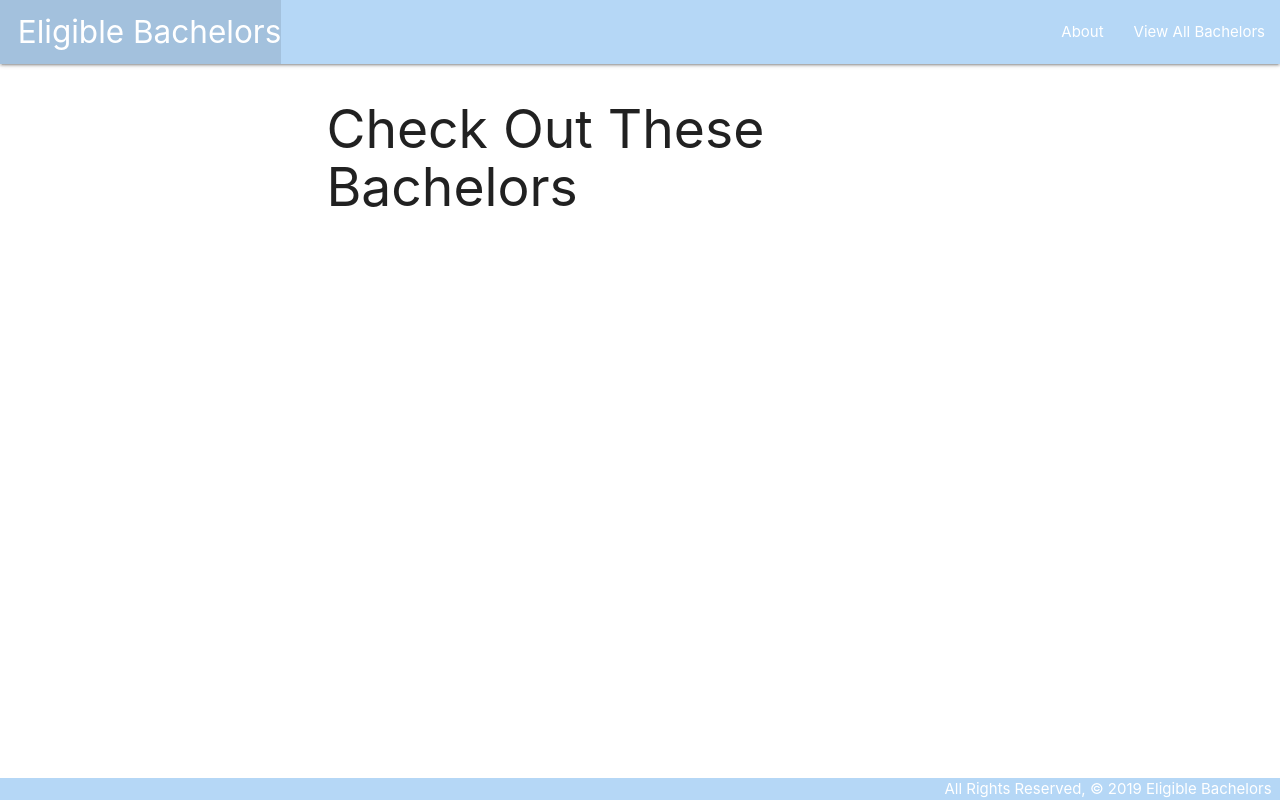
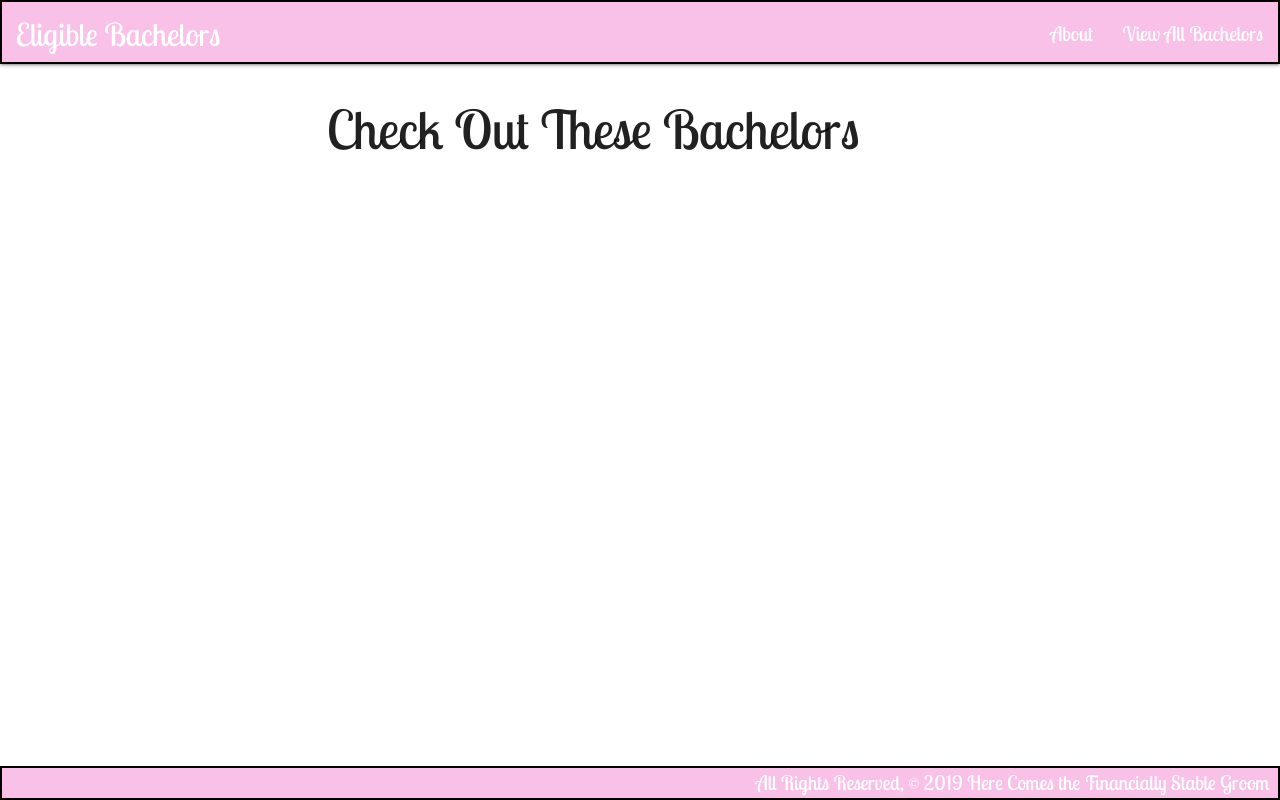
Before and after one commit to eliana-michelle/eligible-bachelors, a Django app: page /bachelors/ in a window 1280 px wide. Run offline with Django 3.2, Linux system fonts and the light colour scheme; data that the repository does not hold is empty.

Commit message:
update formatting

```diff
--- a/eligible_bachelors_collector/settings.py
+++ b/eligible_bachelors_collector/settings.py
@@ -38,6 +38,7 @@ INSTALLED_APPS = [
     'django.contrib.sessions',
     'django.contrib.messages',
     'django.contrib.staticfiles',
+    'django.contrib.humanize',
 ]
 
 MIDDLEWARE = [
--- a/main_app/static/css/style.css
+++ b/main_app/static/css/style.css
@@ -1,19 +1,42 @@
-.nav-wrapper{
-    background-color: #b5d7f6;
+.nav-wrapper, .page-footer {
+    background-color: #f9c1e8;
+    border: 2px black solid;
+}
+
+.link {
+  font-size: 20px;
 }
 
 body {
     display: flex;
     min-height: 100vh;
     flex-direction: column;
+    font-family: 'Lobster Two', cursive;
+    font-size: 20px;
   }
 
-  main {
+main {
     flex: 1 0 auto;
-  }
+}
 
 .page-footer {
     padding-top: 0;
-    text-align: right;
-    background-color: #b5d7f6;
 }
+.card-title {
+  padding-top: 0px;
+  margin-top: 0px;
+}
+
+h3 {
+  padding: 0px;
+  margin: 10px 0px;
+}
+
+a {
+  font-size: 20px;
+  color: #f9c1e8;
+}
+
+a:hover {
+  color: #f929b9
+}
--- a/main_app/templates/bachelors/index.html
+++ b/main_app/templates/bachelors/index.html
@@ -1,4 +1,6 @@
 {% extends 'base.html' %}
+
+{% load humanize %}
 
 {% block content %}
 <div class = container>
@@ -8,8 +10,9 @@
 <div class =  "card">
     <div class = "card-content">
         <h1 class = "card-title">{{ bachelor.name }}</h1>
-        <h3>Net Worth: ${{ bachelor.net_worth }} </h3>
-        <a href = "{%url 'detail' bachelor.id%}">Get More Info!</a>
+        <h6>Age: {{bachelor.age}}</h6>
+        <h3>Net Worth: ${{ bachelor.net_worth|intword}}</h3>
+        <a class = "right" href = "{%url 'detail' bachelor.id%}">Could he be the one?</a>
     </div>
     {% endfor %}
 </div>
--- a/main_app/templates/base.html
+++ b/main_app/templates/base.html
@@ -8,7 +8,7 @@
     <meta http-equiv="X-UA-Compatible" content="ie=edge">
     <title>Most Eligible Bachelors</title>
     <link rel="stylesheet" href="https://cdnjs.cloudflare.com/ajax/libs/materialize/1.0.0/css/materialize.min.css">
-    <link rel="stylesheet" type="text/css" href="{% static 'css/style.css' %}">
+    <link href="https://fonts.googleapis.com/css?family=Lobster+Two|Satisfy" rel="stylesheet">    <link rel="stylesheet" type="text/css" href="{% static 'css/style.css' %}">
 </head>
 <body>
     <header class="navbar-fixed">
@@ -18,8 +18,8 @@
                     <li><a href="/" class="left brand-logo">&nbsp;&nbsp;Eligible Bachelors</a></li>
                 </ul>
                 <ul class="right">
-                    <li><a href="/about">About</a></li>
-                    <li><a href="/bachelors">View All Bachelors</a></li>
+                    <li><a class = "link" href="/about">About</a></li>
+                    <li><a class = "link" href="/bachelors">View All Bachelors</a></li>
                 </ul>
             </div>
         </nav>
@@ -29,7 +29,7 @@
         {% endblock %}
     </main>
   	<footer class="page-footer">
-       <div class="right">All Rights Reserved, &copy; 2019 Eligible Bachelors &nbsp;</div>
+       <div class="right">All Rights Reserved, &copy; 2019 Here Comes the Financially Stable Groom &nbsp;</div>
     </footer>
 </body>
 </html>
--- a/main_app/views.py
+++ b/main_app/views.py
@@ -10,7 +10,7 @@ def about(request):
     return render(request, 'about.html')
 
 def bachelors_index(request):
-    bachelors = Bachelor.objects.all()
+    bachelors = Bachelor.objects.all().order_by('-net_worth')
     return render(request, 'bachelors/index.html', {'bachelors': bachelors})
 
 def bachelors_detail(request, bachelor_id):
```
Also changed, not shown: main_app/templates/bachelors/details.html (+8 -6 lines).
